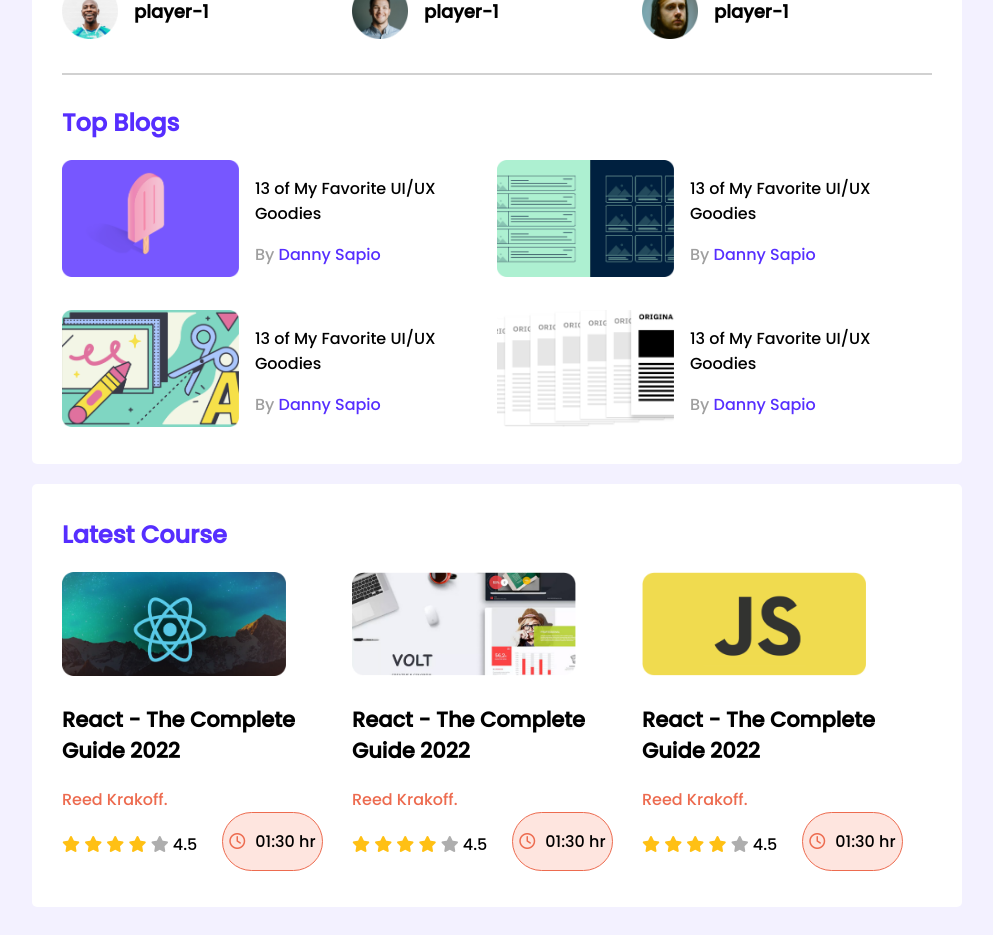
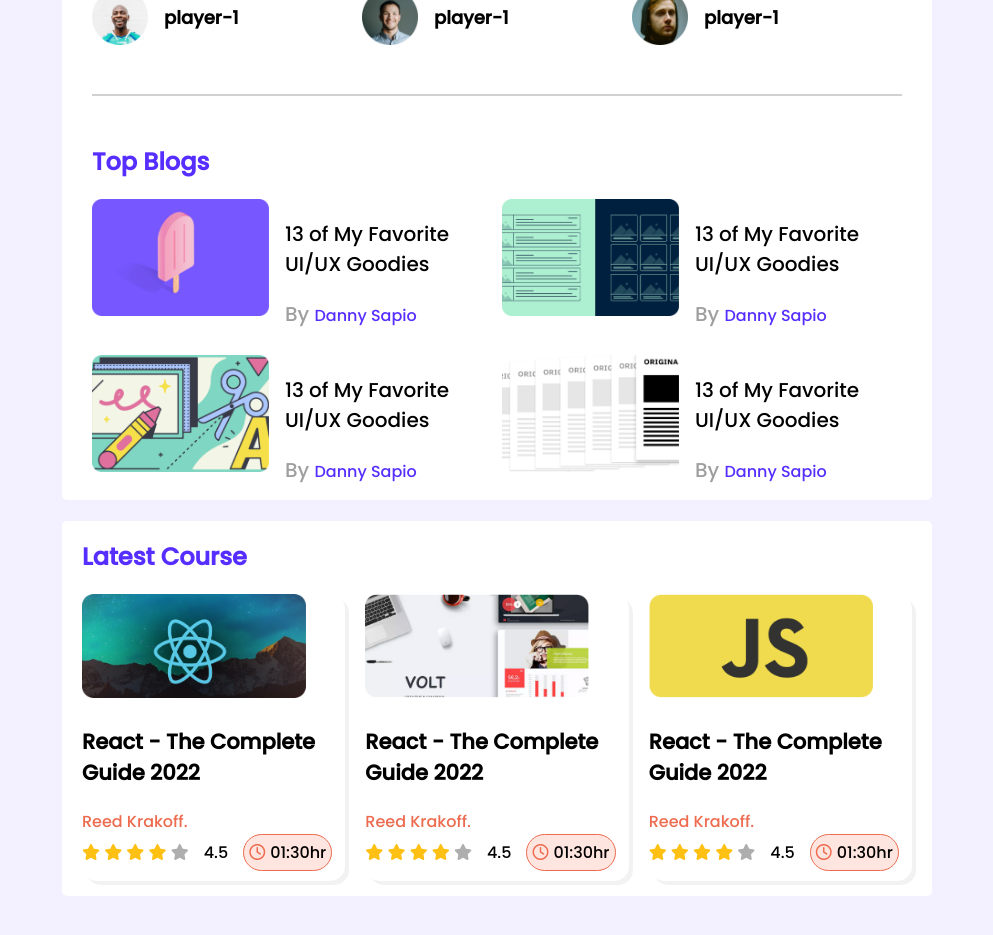
Before and after one commit to Khushba94/leader-board-css3, a plain HTML site: page index.html in a window 1280 px wide. Shown: the part 280-1215 px from the top of the page, without its empty margins (143-1136 px from the left). After the commit the page ends 1184 px from the top, so only its background shows below. Drawn offline with Linux system fonts and the light colour scheme.

Commit message:
further modification commit

```diff
--- a/index.html
+++ b/index.html
@@ -118,17 +118,15 @@
               </div>
               <div class="course-rating">
                 <div class="course-rate">
-                  <p>
                     <i class="fa-solid fa-star filled"></i>
                     <i class="fa-solid fa-star filled"></i>
                     <i class="fa-solid fa-star filled"></i>
                     <i class="fa-solid fa-star filled"></i>
                     <i class="fa-solid fa-star empty"></i>
-                    <span>4.5</span>
-                  </p>
                 </div>
+                <span>4.5</span>
                 <div class="course-duration">
-                  <p><i class="fa-regular fa-clock"></i>01:30 hr</p>
+                  <i class="fa-regular fa-clock"></i>01:30hr
                 </div>
               </div>
             </div>
@@ -142,17 +140,15 @@
               </div>
               <div class="course-rating">
                 <div class="course-rate">
-                  <p>
                     <i class="fa-solid fa-star filled"></i>
                     <i class="fa-solid fa-star filled"></i>
                     <i class="fa-solid fa-star filled"></i>
                     <i class="fa-solid fa-star filled"></i>
                     <i class="fa-solid fa-star empty"></i>
-                    <span>4.5</span>
-                  </p>
                 </div>
+                <span>4.5</span>
                 <div class="course-duration">
-                  <p><i class="fa-regular fa-clock"></i>01:30 hr</p>
+                  <i class="fa-regular fa-clock"></i>01:30hr
                 </div>
               </div>
             </div>
@@ -166,17 +162,15 @@
               </div>
               <div class="course-rating">
                 <div class="course-rate">
-                  <p>
                     <i class="fa-solid fa-star filled"></i>
                     <i class="fa-solid fa-star filled"></i>
                     <i class="fa-solid fa-star filled"></i>
                     <i class="fa-solid fa-star filled"></i>
                     <i class="fa-solid fa-star empty"></i>
-                    <span>4.5</span>
-                  </p>
                 </div>
+                <span>4.5</span>
                 <div class="course-duration">
-                  <p><i class="fa-regular fa-clock"></i>01:30 hr</p>
+                  <i class="fa-regular fa-clock"></i>01:30hr
                 </div>
               </div>
             </div>
--- a/styles/style.css
+++ b/styles/style.css
@@ -6,6 +6,7 @@ header {
   width: 100%;
   height: 25%;
   background: #562eff;
+  color: #ffffff;
 }
 header nav {
   display: flex;
@@ -14,24 +15,20 @@ header nav {
 }
 .logo-info {
   display: flex;
+  gap:16px;
   align-items: center;
 }
 .logo-info img {
   width: 40px;
   height: 51px;
-  margin-right: 16px;
-}
-.logo-info span {
-  color: #ffffff;
 }
 .header-menu {
   display: flex;
+  gap: 10px;
   align-items: center;
 }
 .header-menu a {
-  color: #ffffff;
   text-decoration: none;
-  margin-right: 10px;
 }
 .header-menu img {
   width: 51px;
@@ -56,23 +53,19 @@ main {
 }
 .container {
   width: 870px;
-  padding: 30px;
   border-radius: 5px;
-  margin-bottom: 20px;
   background: #ffffff;
+  margin-top: 21px;
 }
 hr {
   border: 1px solid #d1d1d1;
-  margin-bottom: 30px;
+  margin: 30px;
 }
-/* .lower-container {
-  width: 870px;
-  height: 362px;
-  background-color: salmon;
-} */
+
 /* top players style */
 .top-players {
   margin-bottom: 30px;
+  padding: 15px 30px;
 }
 .players {
   display: grid;
@@ -82,27 +75,32 @@ hr {
 .player {
   display: flex;
   align-items: center;
+  gap:16px;
 }
 .player img {
   width: 56px;
   height: 56px;
 }
 .player-name {
-  margin-left: 16px;
   font-size: 18px;
 }
 
 /* Top Blog style */
+.top-blogs{
+  padding: 15px 30px;
+}
 .blogs {
   display: grid;
   grid-template-columns: repeat(2, 1fr);
   grid-row-gap: 26px;
+  column-gap: 10px;
 }
 .blog {
   display: flex;
+  gap: 16px;
 }
 .blog-title {
-  margin-left: 16px;
+  font-size: 20px;
 }
 .thumbnail img {
   width: 177px;
@@ -118,9 +116,14 @@ hr {
 }
 
 /* LAtest Course style */
+.latest-course{
+  padding: 15px 20px;
+}
 .courses {
   display: grid;
   grid-template-columns: repeat(3, 1fr);
+  column-gap: 20px;
+  row-gap: 20px;
 }
 .course-banner img {
   width: 224px;
@@ -135,9 +138,8 @@ hr {
 .course-rating {
   display: flex;
   align-items: center;
-}
-.course-rate {
-  margin-right: 25px;
+  gap: 15px;
+  margin-bottom: 10px;
 }
 .fa-star {
   font-size: 16px;
@@ -150,19 +152,18 @@ hr {
 }
 .fa-clock {
   color: #ed6b4f;
-  margin-right: 10px;
+  margin-right: 5px;
 }
 .course-duration {
   background: #fee5df;
   border: 1px solid #ed6b4f;
   border-radius: 30px;
-  padding: 0 6px;
-  margin-bottom: 6px;
+  padding: 5px;
 }
-/* .course {
-  box-shadow: grey;
-  filter: drop-shadow(0px 5.34229px 13.3557px rgba(0, 0, 0, 0.05));
-} */
+.course {
+  box-shadow:  rgba(0, 0, 0, 0.05) 4px 4px;
+  border-radius: 15px;
+}
 
 /* responsive style */
 /* mobile devices */
@@ -183,6 +184,9 @@ hr {
   .blog {
     flex-direction: column;
   }
+  .course-duration{
+    padding: 8px;
+  }
 }
 
 /* tablet devices */
@@ -198,5 +202,6 @@ hr {
   .blogs,
   .courses {
     grid-template-columns: repeat(2, 1fr);
+    row-gap: 30px;
   }
 }
```
